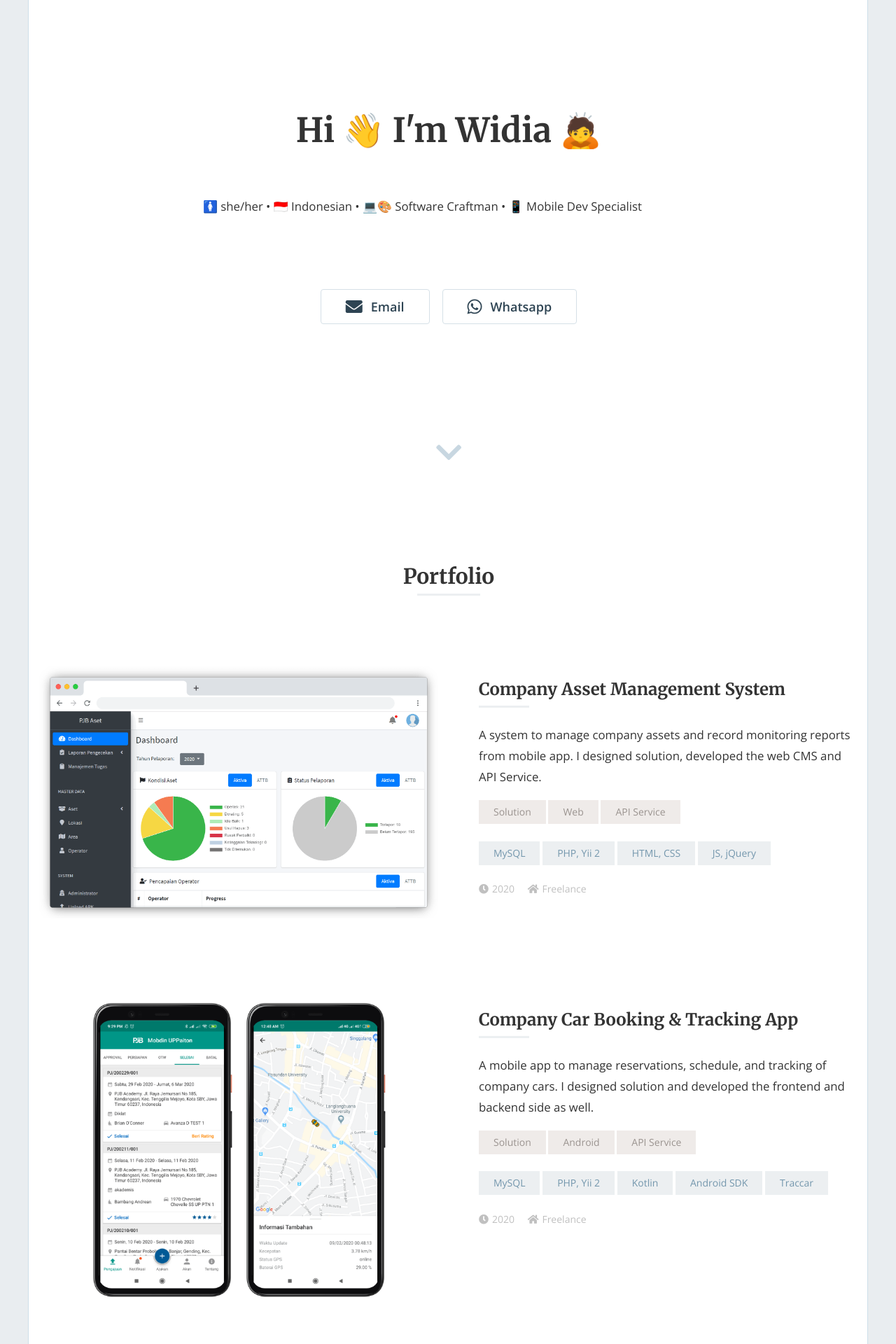
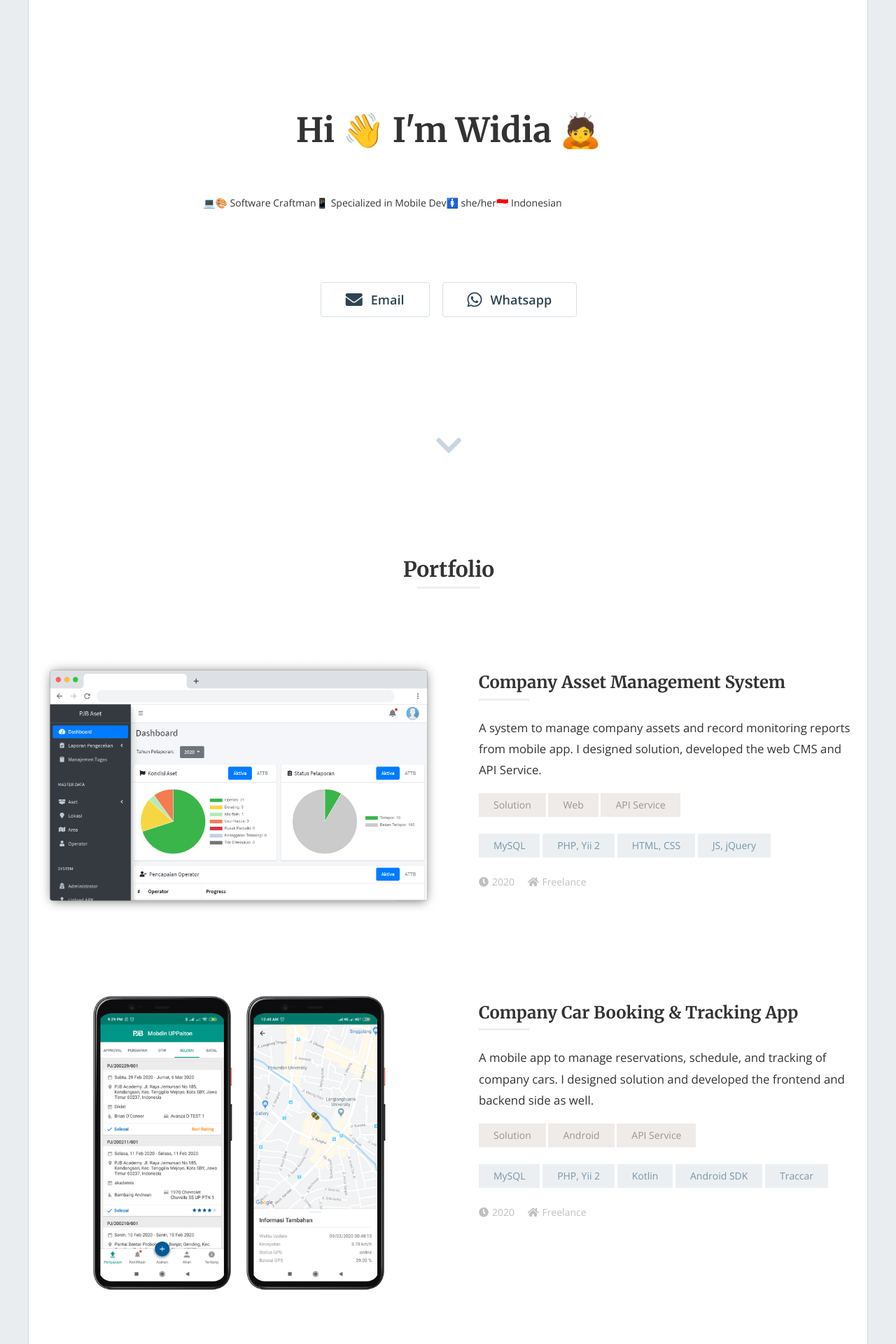
Before and after one commit to widiarifki/widiarifki.github.io, a Jekyll site: the page built from index.html, in a window 1280 px wide. Shown: the top 1920 px of the page at 70% size. Built offline with Jekyll 4.4.1, drawn with Linux system fonts in a browser that asks for light colours; nearby versions of some CDN libraries; emoji names are drawn with the system emoji font; the list of posts is cut into pages by our own code.

Commit message:
update content

```diff
--- a/_config.yml
+++ b/_config.yml
@@ -16,7 +16,7 @@
 title: "Hello. I'm Widia."
 email: 'widiarifki@gmail.com'
 heading: 'Hi :wave: I''m Widia :bow:'
-description: ':womens: she/her • :indonesia: Indonesian • :computer::art: Software Craftman • :iphone: Mobile Dev Specialist'
+description: ':computer::art: Software Craftman | :iphone: Specialized in Mobile Dev | :womens: she/her | :indonesia: Indonesian'
 baseurl: "" # the subpath of your site, e.g. /blog
 url: "https://widiarifki.github.io" # the base hostname & protocol for your site, e.g. https://example.com
 twitter_username: ''
--- a/css/style.scss
+++ b/css/style.scss
@@ -62,6 +62,11 @@ a {
 
 img {
   //width: 100%;
+}
+
+h1 > img.emoji {
+  height: 45px;
+  width: 45px;
 }
 
 button.btn, input.btn {
```
